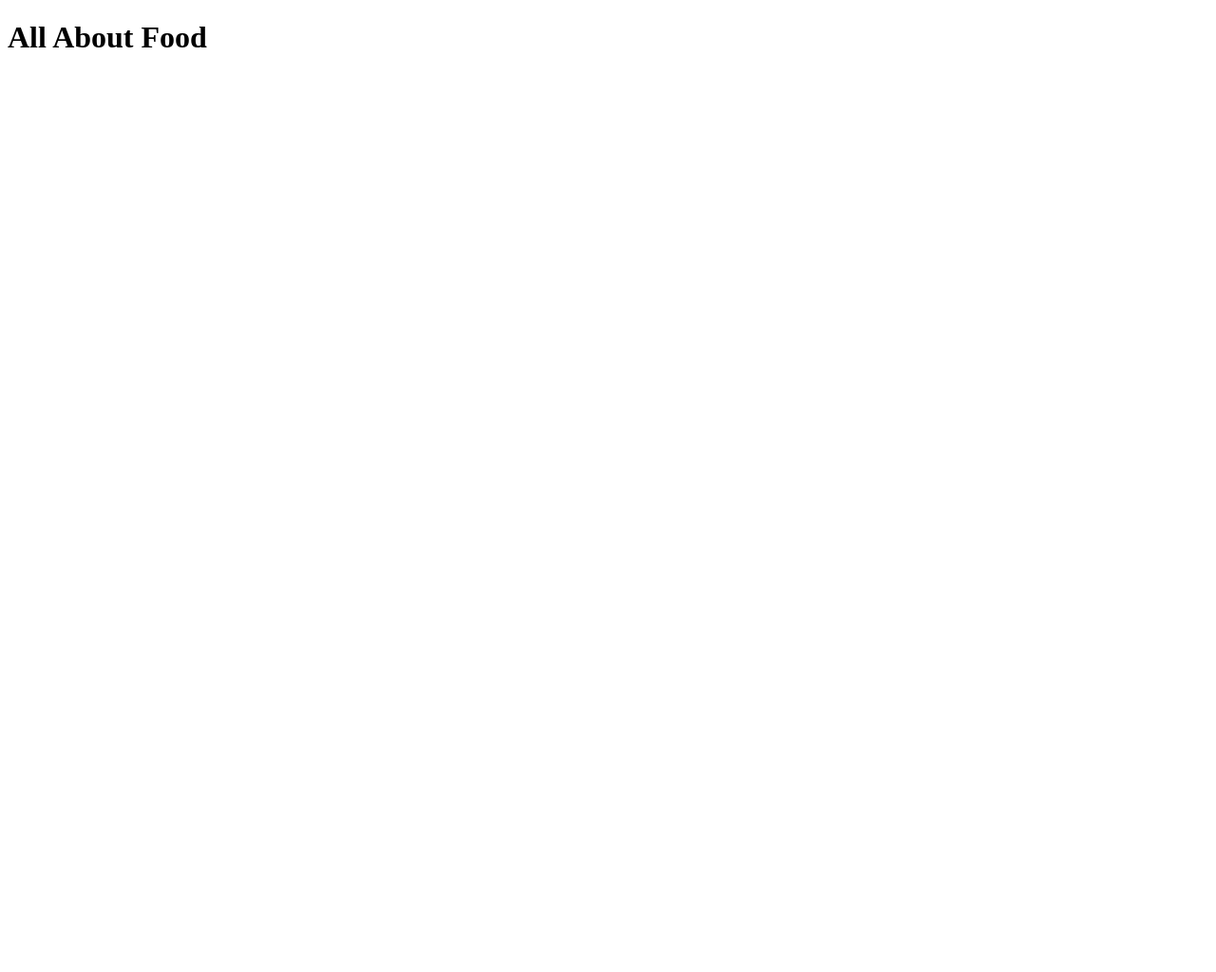
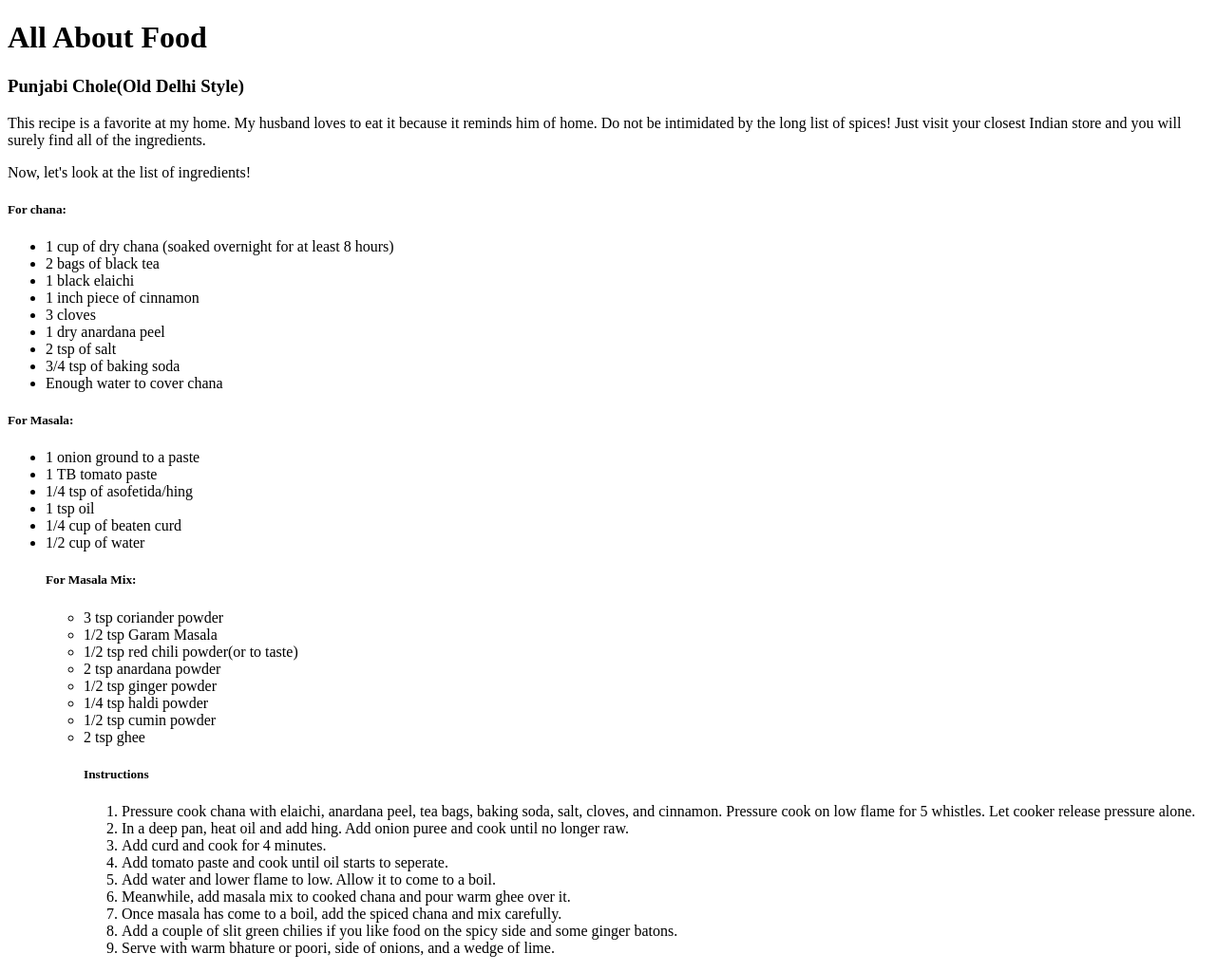
Before and after one commit to VanessaSharma/ResponsiveDesign, a plain HTML site: page index.html in a window 1280 px wide. Shown: the whole page at 95% size. Before the commit the page ends 800 px from the top, so only its background shows below. Drawn offline with Linux system fonts and the light colour scheme.

Commit message:
Write complete recipe in HTML.

```diff
--- a/index.html
+++ b/index.html
@@ -6,6 +6,54 @@
   </head>
   <body>
     <h1>All About Food</h1>
+    <h3>Punjabi Chole(Old Delhi Style)</h3>
+    <p>This recipe is a favorite at my home. My husband loves to eat it because it reminds him of home. Do not be intimidated by the long list of spices! Just visit your closest Indian store and you will surely find all of the ingredients.</p>
+    <p>Now, let's look at the list of ingredients!</p>
+    <h5>For chana:</h5>
+    <ul>
+      <li>1 cup of dry chana (soaked overnight for at least 8 hours)</li>
+      <li>2 bags of black tea</li>
+      <li>1 black elaichi</li>
+      <li>1 inch piece of cinnamon</li>
+      <li>3 cloves</li>
+      <li>1 dry anardana peel</li>
+      <li>2 tsp of salt</li>
+      <li>3/4 tsp of baking soda</li>
+      <li>Enough water to cover chana</li>
+    </ul>
+    <h5>For Masala:</h5>
+    <ul>
+      <li>1 onion ground to a paste</li>
+      <li>1 TB tomato paste</li>
+      <li>1/4 tsp of asofetida/hing</li>
+      <li>1 tsp oil</li>
+      <li>1/4 cup of beaten curd</li>
+      <li>1/2 cup of water</li>
+    <h5>For Masala Mix:</h5>
+    <ul>
+      <li>3 tsp coriander powder</li>
+      <li>1/2 tsp Garam Masala</li>
+      <li>1/2 tsp red chili powder(or to taste)</li>
+      <li>2 tsp anardana powder</li>
+      <li>1/2 tsp ginger powder</li>
+      <li>1/4 tsp haldi powder</li>
+      <li>1/2 tsp cumin powder</li>
+      <li>2 tsp ghee</li>
+    <h5>Instructions</h5>
+    <ol>
+      <li>Pressure cook chana with elaichi, anardana peel, tea bags, baking soda, salt, cloves, and cinnamon. Pressure cook on low flame for 5 whistles. Let cooker release pressure alone.</li>
+      <li>In a deep pan, heat oil and add hing. Add onion puree and cook until no longer raw.</li>
+      <li>Add curd and cook for 4 minutes.</li>
+      <li>Add tomato paste and cook until oil starts to seperate.</li>
+      <li>Add water and lower flame to low. Allow it to come to a boil.</li>
+      <li>Meanwhile, add masala mix to cooked chana and pour warm ghee over it.</li>
+      <li>Once masala has come to a boil, add the spiced chana and mix carefully.</li>
+      <li>Add a couple of slit green chilies if you like food on the spicy side and some ginger batons.</li>
+      <li>Serve with warm bhature or poori, side of onions, and a wedge of lime.</li>
+
+    </ol>
+    </ul>
+    </ul>
 
   </body>
 </html>
```
